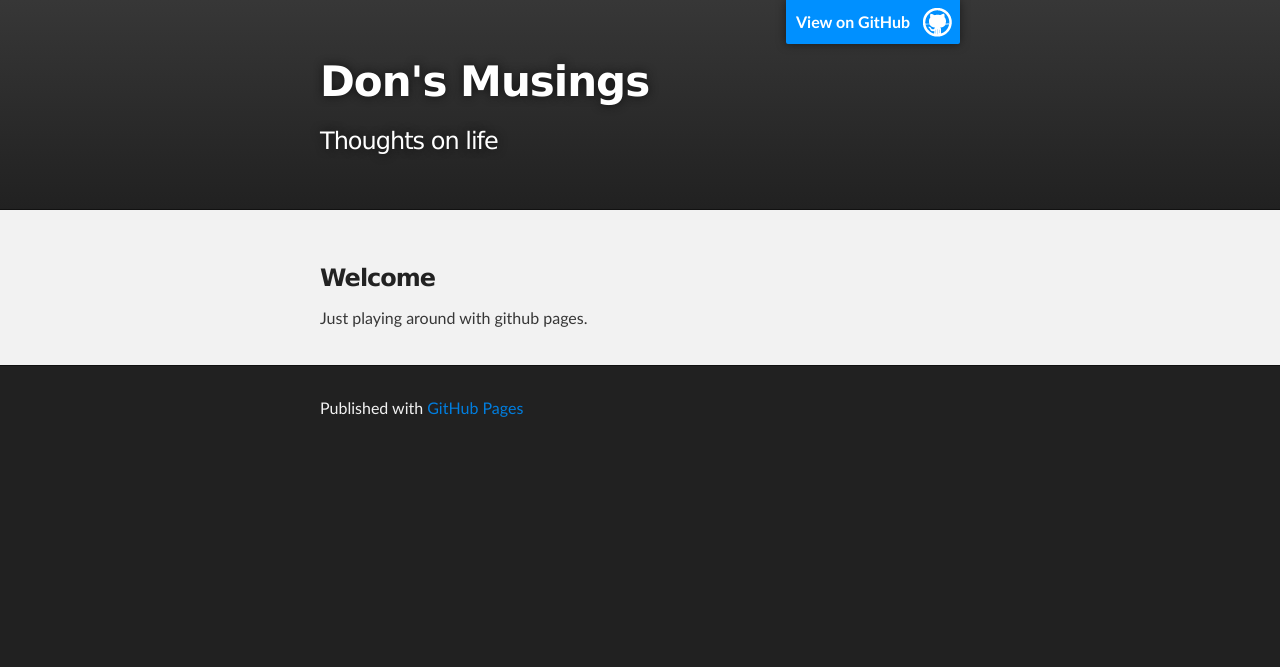
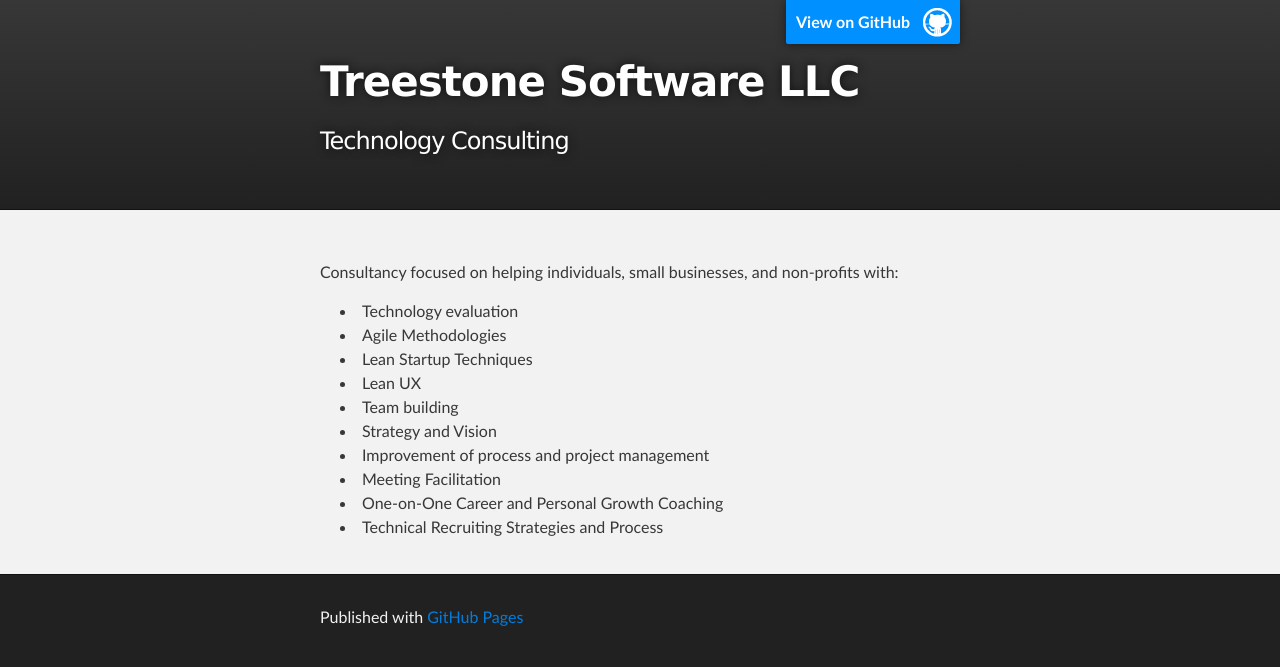
Before and after one commit to donmullen/donmullen.github.io, a plain HTML site: page index.html in a window 1280 px wide. Drawn offline with Linux system fonts and the light colour scheme.

Commit message:
Replace master branch with page content via GitHub

```diff
--- a/index.html
+++ b/index.html
@@ -4,11 +4,11 @@
   <head>
     <meta charset='utf-8' />
     <meta http-equiv="X-UA-Compatible" content="chrome=1" />
-    <meta name="description" content="Don's Musings : Thoughts on life" />
+    <meta name="description" content="Treestone Software LLC : Technology Consulting" />
 
     <link rel="stylesheet" type="text/css" media="screen" href="stylesheets/stylesheet.css">
 
-    <title>Don's Musings</title>
+    <title>Treestone Software LLC</title>
   </head>
 
   <body>
@@ -18,8 +18,8 @@
         <header class="inner">
           <a id="forkme_banner" href="https://github.com/donmullen">View on GitHub</a>
 
-          <h1 id="project_title">Don's Musings</h1>
-          <h2 id="project_tagline">Thoughts on life</h2>
+          <h1 id="project_title">Treestone Software LLC</h1>
+          <h2 id="project_tagline">Technology Consulting</h2>
 
         </header>
     </div>
@@ -27,10 +27,20 @@
     <!-- MAIN CONTENT -->
     <div id="main_content_wrap" class="outer">
       <section id="main_content" class="inner">
-        <h3>
-<a name="welcome" class="anchor" href="#welcome"><span class="octicon octicon-link"></span></a>Welcome</h3>
+        <p>Consultancy focused on helping individuals, small businesses, and non-profits with:</p>
 
-<p>Just playing around with github pages.</p>
+<ul>
+<li>Technology evaluation</li>
+<li>Agile Methodologies</li>
+<li>Lean Startup Techniques</li>
+<li>Lean UX</li>
+<li>Team building</li>
+<li>Strategy and Vision</li>
+<li>Improvement of process and project management</li>
+<li>Meeting Facilitation</li>
+<li>One-on-One Career and Personal Growth Coaching</li>
+<li>Technical Recruiting Strategies and Process</li>
+</ul>
       </section>
     </div>
 
--- a/params.json
+++ b/params.json
@@ -1 +1 @@
-{"name":"Don's Musings","tagline":"Thoughts on life","body":"### Welcome\r\n\r\nJust playing around with github pages.\r\n\r\n\r\n","google":"","note":"Don't delete this file! It's used internally to help with page regeneration."}
+{"name":"Treestone Software LLC","tagline":"Technology Consulting","body":"Consultancy focused on helping individuals, small businesses, and non-profits with:\r\n\r\n- Technology evaluation\r\n- Agile Methodologies\r\n- Lean Startup Techniques\r\n- Lean UX\r\n- Team building\r\n- Strategy and Vision\r\n- Improvement of process and project management\r\n- Meeting Facilitation\r\n- One-on-One Career and Personal Growth Coaching\r\n- Technical Recruiting Strategies and Process\r\n\r\n","google":"","note":"Don't delete this file! It's used internally to help with page regeneration."}
```
